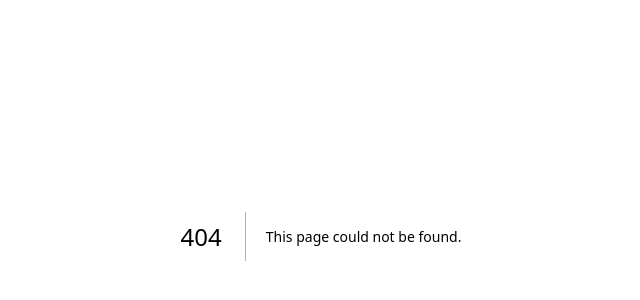
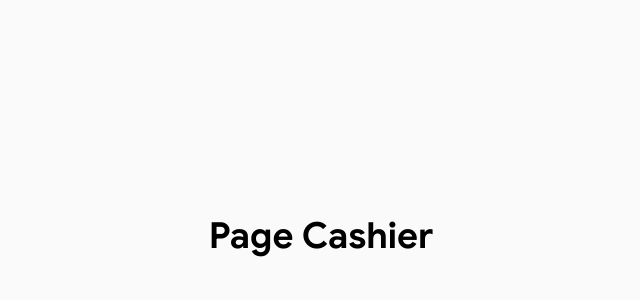
Before and after one commit to Salimkaneki/app.stockmasterr.com, a Next.js app: page /cashier in a window 1280 px wide. Before the commit this address had no page. Shown: the part 164-464 px from the top of the page, without its empty margins (319-959 px from the left). Built offline with nearby package versions, Linux system fonts and the light colour scheme.

Commit message:
feat: Cashier's page initialization

```diff
--- /dev/null
+++ b/app/(cashier)/cashier/page.tsx
@@ -0,0 +1,7 @@
+export default function CashierPage() {
+  return (
+    <div className="min-h-screen w-full bg-zinc-50 flex items-center justify-center p-6 text-zinc-900">
+      <h1 className="text-4xl font-bold text-black">Page Cashier</h1>
+    </div>
+  );
+}
--- /dev/null
+++ b/app/(cashier)/login/page.tsx
@@ -0,0 +1,9 @@
+export default function CashierLoginPage() {
+
+    return(
+        <div className="min-h-screen w-full bg-zinc-50 flex items-center justify-center p-6 text-zinc-900">
+
+        </div>
+    );
+
+}
```
